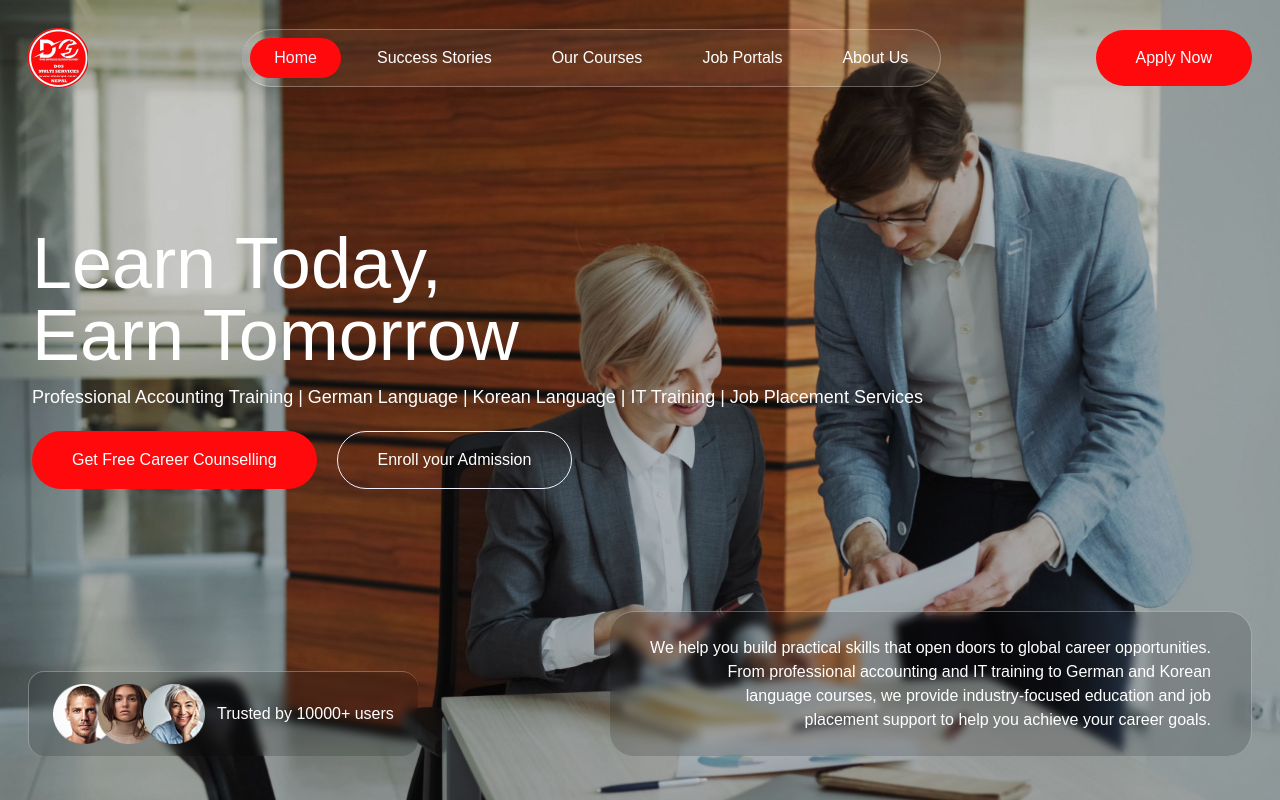
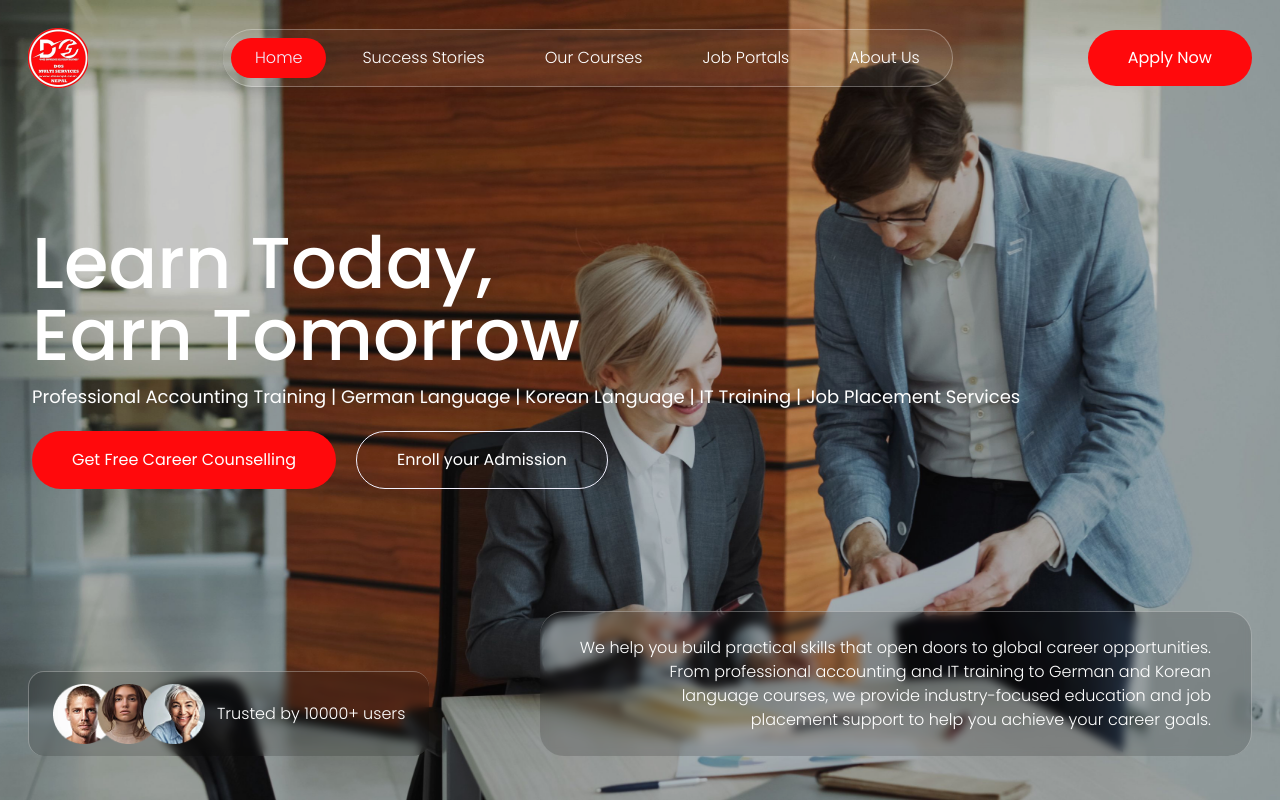
Before and after one commit to Neeschal1/Dos-nlp, a React (Vite) app in the folder client/: page / in a window 1280 px wide. Built offline with nearby package versions, Linux system fonts and the light colour scheme.

Commit message:
ft: implementation of fonts for dynamic screens rendering

```diff
--- a/client/src/constants/navbar.jsx
+++ b/client/src/constants/navbar.jsx
@@ -33,7 +33,7 @@ const Navbar = ({ textColor = "white", logo = Logo }) => {
     <div className="flex flex-row items-center justify-between w-full p-4 gap-4 bg-transparent">
       {" "}
       <img className="h-15 w-15" src={logo} alt="Logo" />{" "}
-      <div className="flex bg-white/5 backdrop- p-2 border-t border-b border-r border-white/30 shadow-lg rounded-full items-center gap-3">
+      <div className="flex bg-white/5 backdrop p-2 border-t border-b border-r border-white/30 shadow-lg rounded-full items-center gap-3">
         {navItems.map((item) => (
           <button
             style={Fonts.poppins.light}
--- a/client/src/index.css
+++ b/client/src/index.css
@@ -1,4 +1,46 @@
 @import "tailwindcss";
+
+@font-face {
+  font-family: "Kalam";
+  src: url("./assets/fonts/Kalam-Bold.ttf") format("truetype");
+  font-weight: 800;
+  font-style: normal;
+}
+
+@font-face {
+  font-family: "Poppins";
+  src: url("./assets/fonts/Poppins-Light.ttf") format("truetype");
+  font-weight: 300;
+  font-style: normal;
+}
+
+@font-face {
+  font-family: "Poppins";
+  src: url("./assets/fonts/Poppins-Regular.ttf") format("truetype");
+  font-weight: 400;
+  font-style: normal;
+}
+
+@font-face {
+  font-family: "Poppins";
+  src: url("./assets/fonts/Poppins-Medium.ttf") format("truetype");
+  font-weight: 500;
+  font-style: normal;
+}
+
+@font-face {
+  font-family: "Poppins";
+  src: url("./assets/fonts/Poppins-SemiBold.ttf") format("truetype");
+  font-weight: 600;
+  font-style: normal;
+}
+
+@font-face {
+  font-family: "Poppins";
+  src: url("./assets/fonts/Poppins-Bold.ttf") format("truetype");
+  font-weight: 700;
+  font-style: normal;
+}
 
 /* :root {
   --text: #6b6375;
--- a/client/src/pages/landing/hero.jsx
+++ b/client/src/pages/landing/hero.jsx
@@ -8,7 +8,7 @@ const Hero = () => {
   return (
     <div className="flex flex-1 h-screen">
       <div
-        className="hidden lg:flex h-screen w-full bg-cover bg-center flex-col"
+        className="hidden lg:flex h-screen w-full bg-cover backdrop bg-center flex-col "
         style={{ backgroundImage: `url(${HeroSectionImage})` }}
       >
         <div className="w-full h-full flex flex-col bg-black/5 p-3">
```
